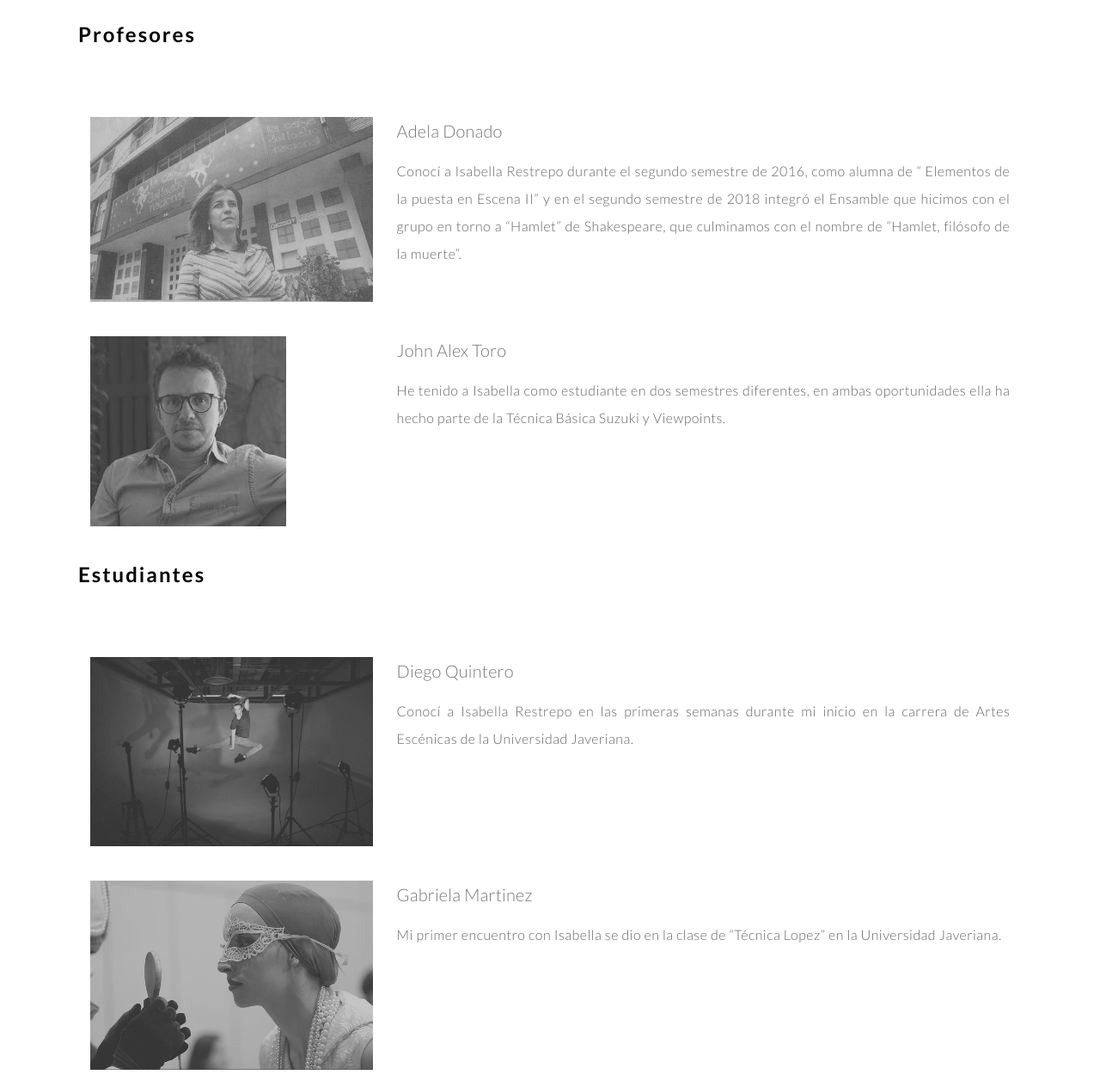
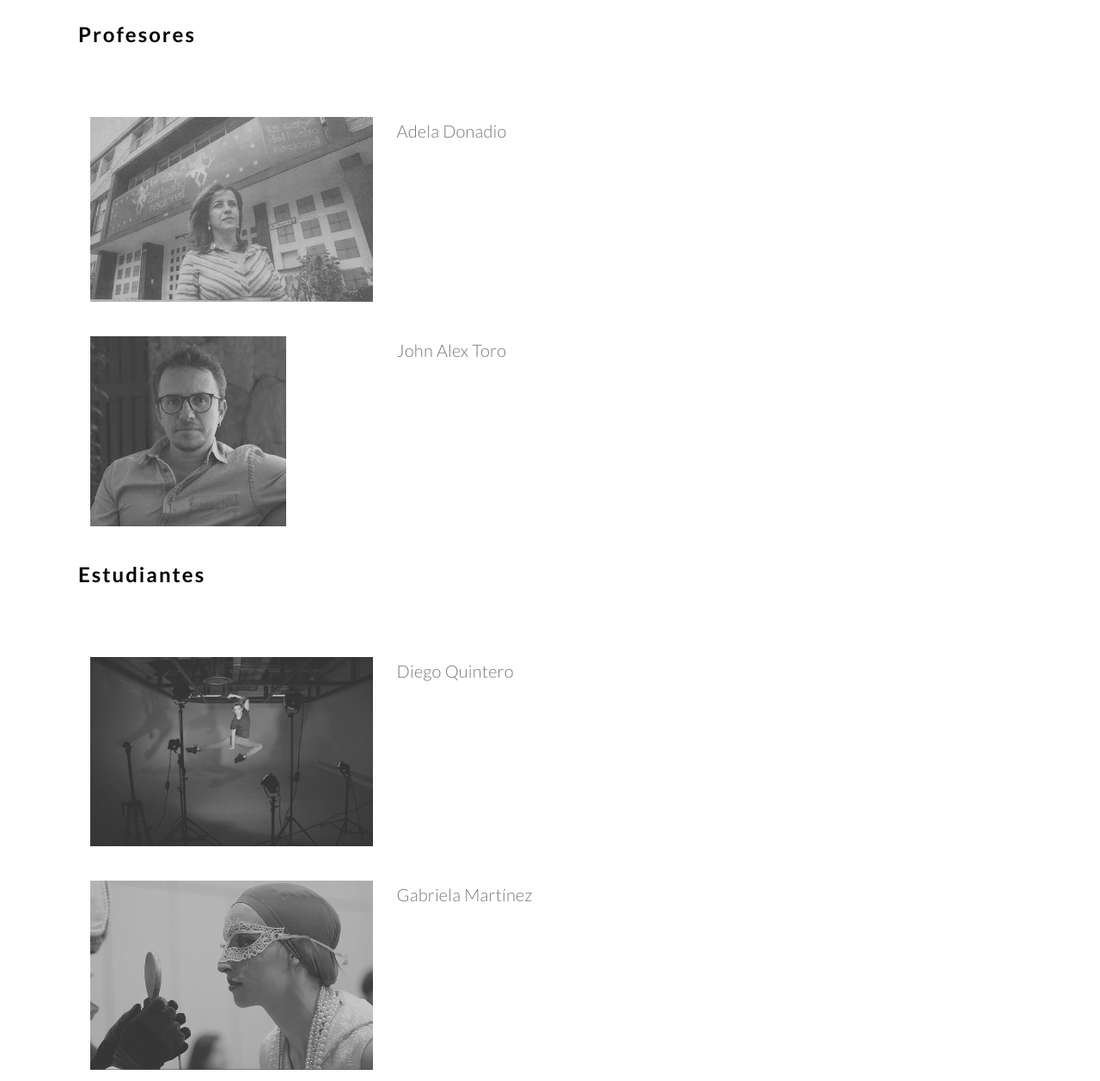
Before and after one commit to RhinoSoftwareDevelopment/IsabellaRestrepo, a website: page pages/review.html in a window 1280 px wide. Shown: the part 460-1717 px from the top of the page at 86% size. Drawn offline with Linux system fonts and the light colour scheme.

Commit message:
Finished

```diff
--- a/pages/review.html
+++ b/pages/review.html
@@ -42,14 +42,7 @@
                             <img src="../images/adela.jpg" alt="Artist">
                         </div>
                         <div class="review-card__text">
-                            <h3 class="heading-tertiary u-margin-bottom-small">Adela Donado</h3>
-                            <p class="paragraph">
-                                Conocí a Isabella Restrepo durante el segundo semestre de 2016, como alumna de “
-                                Elementos de la puesta en Escena II” y
-                                en el segundo semestre de 2018 integró el Ensamble que hicimos con el grupo en torno a
-                                “Hamlet” de Shakespeare, que
-                                culminamos con el nombre de “Hamlet, filósofo de la muerte”.
-                            </p>
+                            <h3 class="heading-tertiary u-margin-bottom-small">Adela Donadio</h3>
                         </div>
                     </div>
                 </a>
@@ -63,12 +56,6 @@
                         </div>
                         <div class="review-card__text">
                             <h3 class="heading-tertiary u-margin-bottom-small">John Alex Toro</h3>
-                            <p class="paragraph">
-                                He tenido a Isabella como estudiante en dos semestres diferentes, en ambas oportunidades
-                                ella ha hecho parte de la
-                                Técnica Básica Suzuki y Viewpoints.
-
-                            </p>
                         </div>
                     </div>
                 </a>
@@ -83,12 +70,6 @@
                         </div>
                         <div class="review-card__text">
                             <h3 class="heading-tertiary u-margin-bottom-small">Diego Quintero</h3>
-                            <p class="paragraph">
-                                Conocí a Isabella Restrepo en las primeras semanas durante mi inicio en la carrera de Artes
-                                Escénicas de
-                                la Universidad
-                                Javeriana.
-                            </p>
                         </div>
                     </div>
                 </a>
@@ -101,11 +82,7 @@
                             <img src="../images/gabriela.png" alt="Artist">
                         </div>
                         <div class="review-card__text">
-                            <h3 class="heading-tertiary u-margin-bottom-small">Gabriela Martinez</h3>
-                            <p class="paragraph">
-                                Mi primer encuentro con Isabella se dio en la clase de “Técnica Lopez” en la Universidad
-                                Javeriana.
-                            </p>
+                            <h3 class="heading-tertiary u-margin-bottom-small">Gabriela Martínez</h3>
                         </div>
                     </div>
                 </a>
```
Also changed, not shown: pages/reviews/adela.html (+2 -2 lines).
